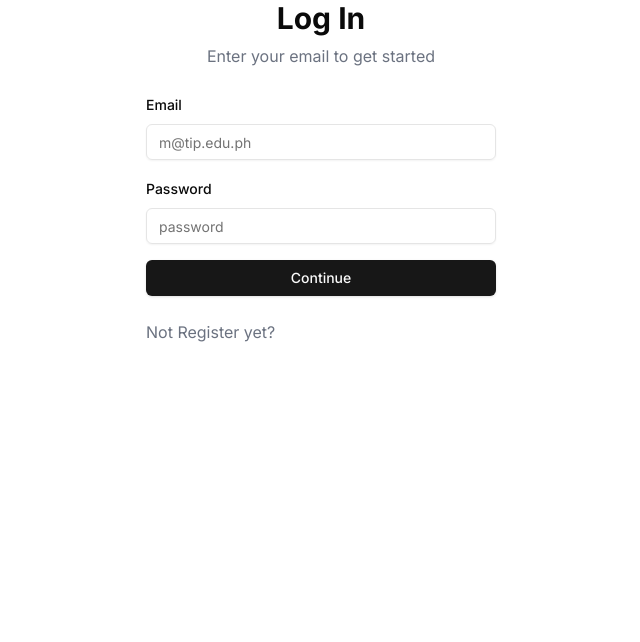
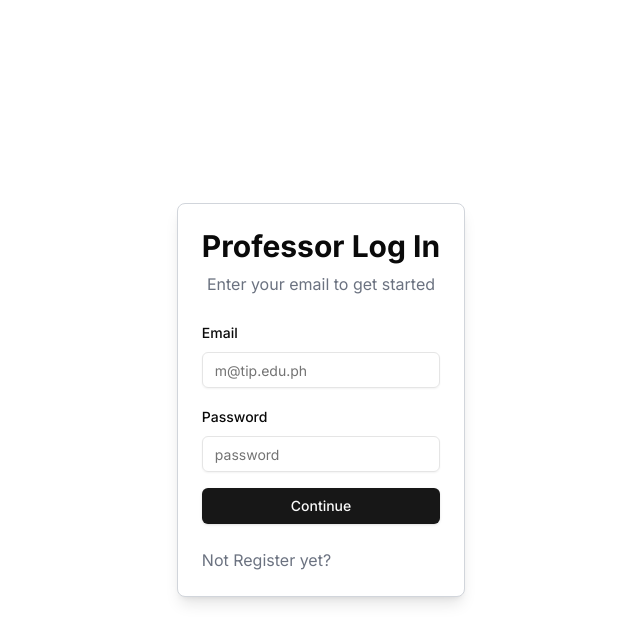
Before and after one commit to franzivanedep/TipRoomfinal_VERSION, a Next.js app in the folder tiptoolroom/: page /professor/Login in a window 1280 px wide. Shown: the top 642 px of the page, without its empty margins (319-959 px from the left). Built offline with nearby package versions, Linux system fonts and the light colour scheme.

Commit message:
6:55 pm gelo login containers

```diff
--- a/tiptoolroom/package.json
+++ b/tiptoolroom/package.json
@@ -11,9 +11,9 @@
   "dependencies": {
     "@fortawesome/free-solid-svg-icons": "^6.5.1",
     "@fortawesome/react-fontawesome": "^0.2.0",
-    "@nivo/bar": "^0.84.0",
-    "@nivo/line": "^0.84.0",
-    "@nivo/pie": "^0.84.0",
+    "@nivo/bar": "^0.85.1",
+    "@nivo/line": "^0.85.1",
+    "@nivo/pie": "^0.85.1",
     "@radix-ui/react-avatar": "^1.0.4",
     "@radix-ui/react-checkbox": "^1.0.4",
     "@radix-ui/react-dropdown-menu": "^2.0.6",
--- a/tiptoolroom/src/components/component/asingup.jsx
+++ b/tiptoolroom/src/components/component/asingup.jsx
@@ -58,9 +58,10 @@ export function Asignup() {
 
 
 return (
-    <div className="mx-auto max-w-[350px] space-y-6">
+  <div className="flex items-center justify-center h-screen">
+     <div className="bg-white p-6 border border-gray-300 shadow-lg rounded-lg max-w-[350px] space-y-6">
        <div className="space-y-2 text-center">
-        <h1 className="text-3xl font-bold">Log In</h1>
+         <h1 className="text-3xl font-bold">Toolroom Log In</h1>
          <p className="text-gray-500 dark:text-gray-400">Enter your email to get started</p>
        </div>
        <div className="space-y-4">
@@ -74,13 +75,10 @@ export function Asignup() {
          </div>
          <Button onClick={() => handleSubmit(email, userPass)} className="w-full" type="submit">Continue</Button>
        </div>
-
-
        <p className="text-gray-500 dark:text-gray-400">
- <Link href="/Admin/register">Not Register yet?</Link>
+         <Link href="/professor/Register">Not Register yet?</Link>
        </p>
-
      </div>
-
+  </div>
  );
 }
--- a/tiptoolroom/src/components/component/plogin.jsx
+++ b/tiptoolroom/src/components/component/plogin.jsx
@@ -68,9 +68,10 @@ export function Plogin() {
 
 
 return (
-    <div className="mx-auto max-w-[350px] space-y-6">
+  <div className="flex items-center justify-center h-screen">
+     <div className="bg-white p-6 border border-gray-300 shadow-lg rounded-lg max-w-[350px] space-y-6">
        <div className="space-y-2 text-center">
-        <h1 className="text-3xl font-bold">Log In</h1>
+         <h1 className="text-3xl font-bold">Professor Log In</h1>
          <p className="text-gray-500 dark:text-gray-400">Enter your email to get started</p>
        </div>
        <div className="space-y-4">
@@ -84,13 +85,11 @@ export function Plogin() {
          </div>
          <Button onClick={() => handleSubmit(email, userPass)} className="w-full" type="submit">Continue</Button>
        </div>
-
-
        <p className="text-gray-500 dark:text-gray-400">
          <Link href="/professor/Register">Not Register yet?</Link>
        </p>
+     </div>
+  </div>
+ );
 
-    </div>
-
- );
 }
```
Also changed, not shown: tiptoolroom/public/profbg.jpg (added), 1 other file (tests, documents, lock files or other folders). Lines whose indentation alone changed are shown as unchanged.
